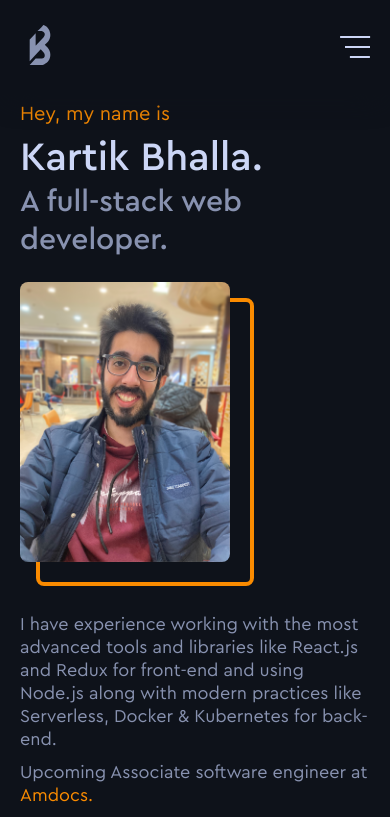
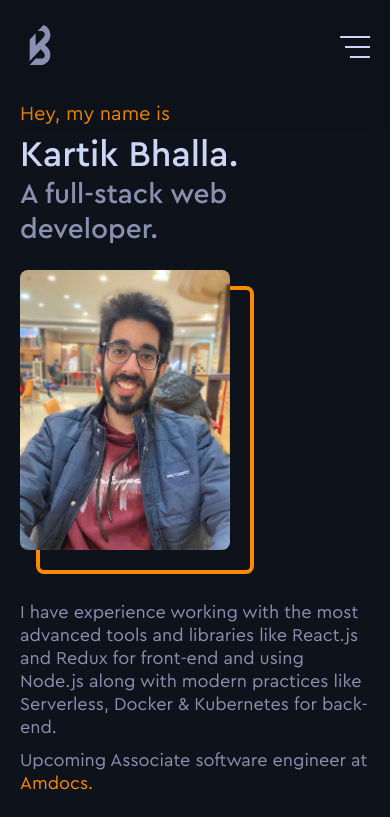
Before and after one commit to kartikbhalla12/portfolio, a Next.js app: page / in a window 390 px wide. Shown: the top 817 px of the page. Built offline with nearby package versions, Linux system fonts and the light colour scheme.

Commit message:
src: refactor and add custom 404 page
Signed-off-by: Kartik Bhalla <kartikbhalla12@gmail.com>

```diff
--- a/src/components/Home/home.module.scss
+++ b/src/components/Home/home.module.scss
@@ -65,6 +65,7 @@
 	position: absolute;
 	bottom: 0px;
 	transition: all 0.5s ease-in-out;
+	z-index: zIndex(level2);
 
 	&:after {
 		content: '';
@@ -103,7 +104,6 @@
 			.iconLink {
 				-webkit-tap-highlight-color: transparent;
 				margin: 0.6rem 0;
-				cursor: none;
 
 				.icon {
 					height: 22px;
--- a/src/components/common/CustomCursor/customCursor.module.scss
+++ b/src/components/common/CustomCursor/customCursor.module.scss
@@ -18,6 +18,10 @@
 		@include theme {
 			background-color: themedColor('cursorDot');
 		}
+
+		@include breakpoint(tablet-lg) {
+			display: none;
+		}
 	}
 
 	.cursorRing {
@@ -37,6 +41,10 @@
 		@include theme {
 			background-color: themedColor('cursorRing');
 		}
+
+		@include breakpoint(tablet-lg) {
+			display: none;
+		}
 	}
 
 	&.link {
--- a/src/components/common/ThemeSlider/index.module.scss
+++ b/src/components/common/ThemeSlider/index.module.scss
@@ -37,7 +37,6 @@
 			align-items: center;
 			width: 35px;
 			height: 25px;
-			cursor: none;
 			pointer-events: none;
 			-webkit-tap-highlight-color: transparent;
 
--- /dev/null
+++ b/src/pages/404/custom404.module.scss
@@ -0,0 +1,25 @@
+@import '@styles/core';
+
+.container {
+	@extend %container;
+	min-height: calc(100vh - 228px);
+	padding-top: 100px;
+	display: flex;
+	justify-content: center;
+	align-items: center;
+
+	&.mobile {
+		min-height: calc(100vh - 284px) !important;
+	}
+
+	p {
+		@extend %paragraph;
+		display: flex;
+		align-items: center;
+
+		span {
+			@extend %title;
+			margin: 0 0.2rem;
+		}
+	}
+}
--- a/src/pages/index.tsx
+++ b/src/pages/index.tsx
@@ -17,7 +17,7 @@ const LandingPage: NextPage<LandingPageProps> = ({ isMobile }) => {
 				<meta name='description' content='Kartik Bhalla - Portfolio Website' />
 				<link rel='icon' href='/logo.svg' />
 			</Head>
-			<main>
+			<main tabIndex={-1}>
 				<Home isMobile={isMobile} />
 			</main>
 		</>
--- a/src/styles/core/_typography.scss
+++ b/src/styles/core/_typography.scss
@@ -18,6 +18,10 @@
 	}
 	@include breakpoint(laptop-sm) {
 		font-size: size(s4);
+	}
+
+	@include breakpoint(mobile-md) {
+		font-size: size(s5);
 	}
 }
 
@@ -40,6 +44,12 @@
 	@include breakpoint(laptop-md) {
 		font-size: size(s7);
 	}
+	@include breakpoint(mobile-md) {
+		font-size: size(s8);
+	}
+	@include breakpoint(mobile-sm) {
+		font-size: size(s9);
+	}
 }
 
 %title {
@@ -61,6 +71,9 @@
 	@include breakpoint(laptop-sm) {
 		font-size: size(s12);
 	}
+	@include breakpoint(mobile-sm) {
+		font-size: size(s13);
+	}
 }
 
 %paragraph {
@@ -80,4 +93,7 @@
 	@include breakpoint(tablet-sm) {
 		font-size: size(s13);
 	}
+	@include breakpoint(mobile-sm) {
+		font-size: size(s14);
+	}
 }
--- a/src/styles/globals.scss
+++ b/src/styles/globals.scss
@@ -15,8 +15,12 @@ html {
 		margin: 0;
 		font-family: font(secondary);
 		scroll-behavior: smooth;
+		overflow-x: hidden;
 		cursor: none;
-		overflow-x: hidden;
+
+		@include breakpoint(tablet-lg) {
+			cursor: default;
+		}
 	}
 
 	body {
@@ -39,13 +43,23 @@ html {
 			color: inherit;
 			text-decoration: none;
 			cursor: none;
+
+			@include breakpoint(tablet-lg) {
+				cursor: pointer;
+			}
 		}
 
 		button {
 			cursor: none;
+
+			@include breakpoint(tablet-lg) {
+				cursor: pointer;
+			}
 		}
 
-		svg {
+		svg,
+		button,
+		a {
 			-webkit-tap-highlight-color: transparent;
 		}
 	}
--- a/src/styles/partials/_button.scss
+++ b/src/styles/partials/_button.scss
@@ -6,6 +6,10 @@
 	border: none;
 	cursor: none;
 	font-weight: 400;
+
+	@include breakpoint(tablet-lg) {
+		cursor: pointer;
+	}
 }
 
 %accentButton {
```
Also changed, not shown: src/pages/404/index.tsx (added, +29 -0 lines).
